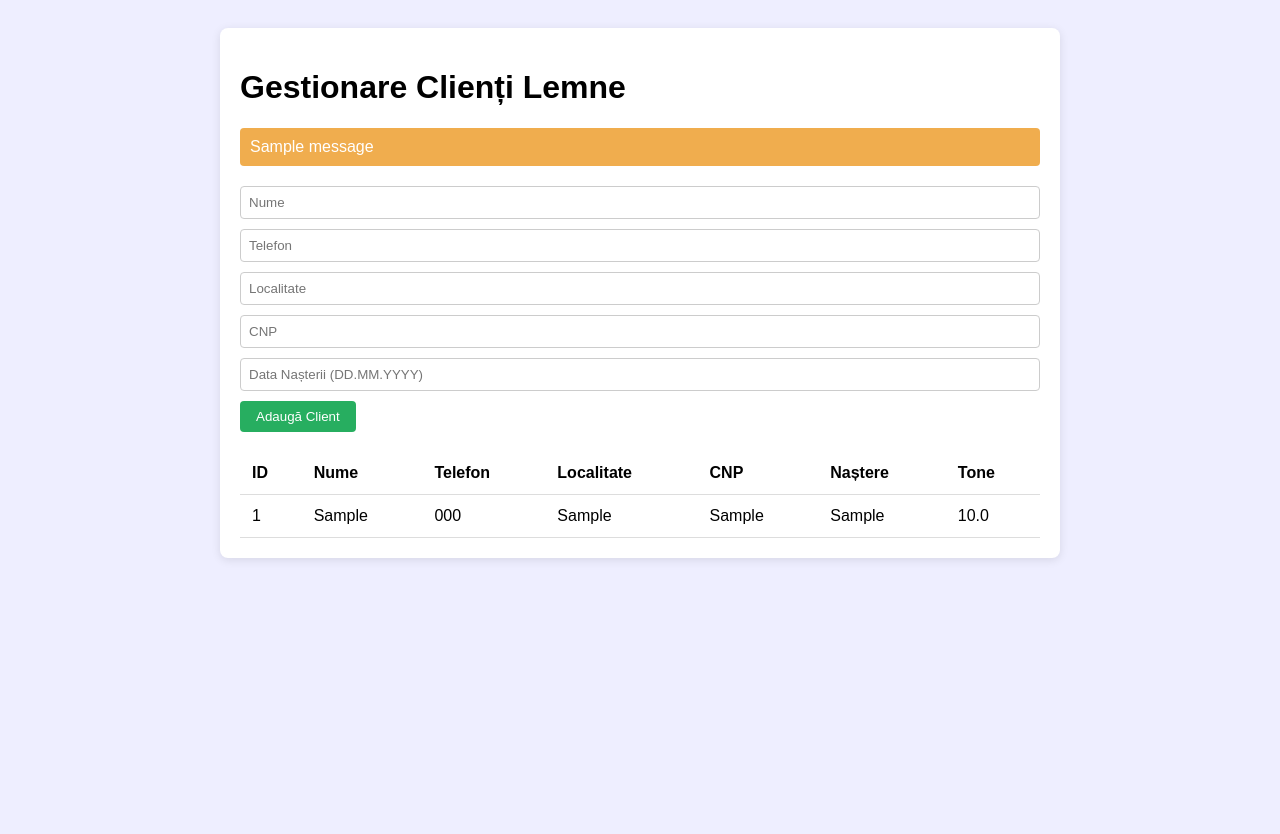
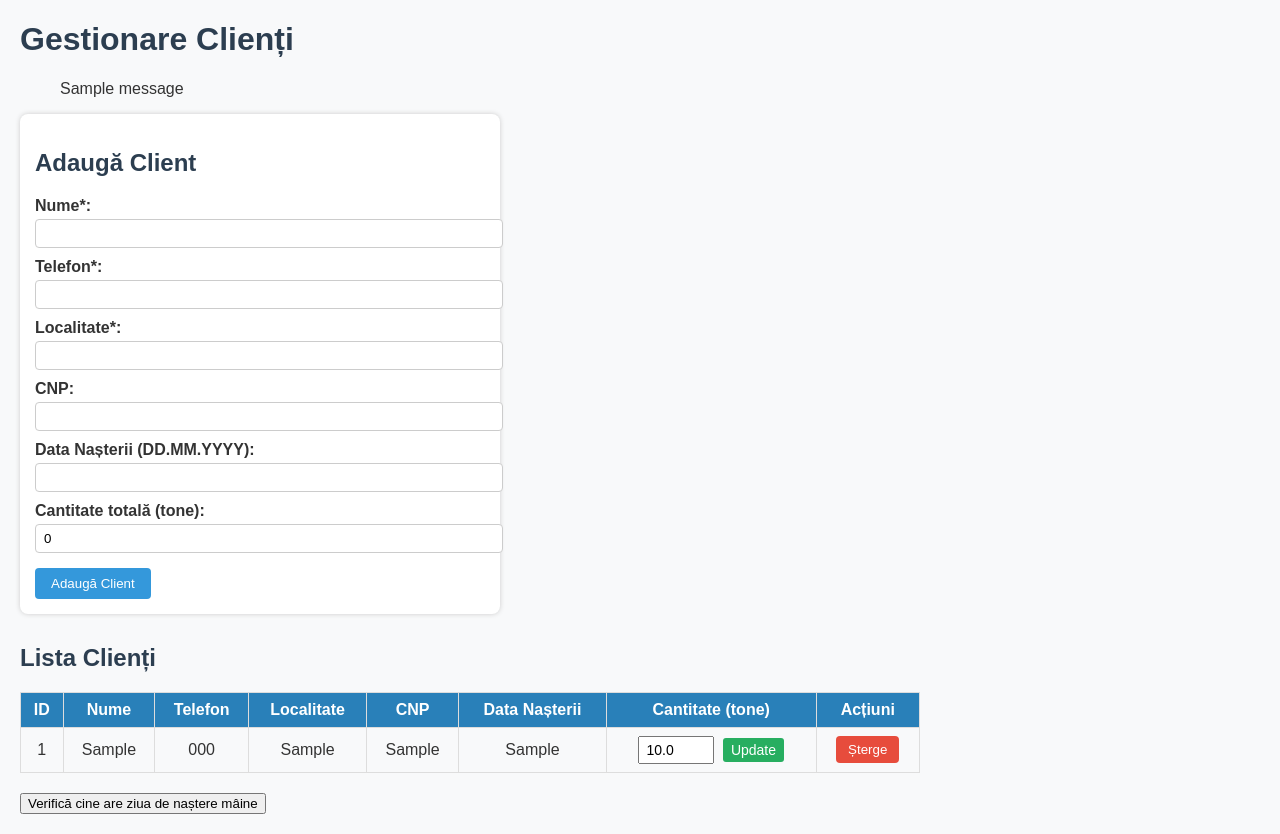
Before and after one commit to gsmcontactct/web-client-manager, a Flask app: page / in a window 1280 px wide. Before the commit the page ends 560 px from the top, so only its background shows below. Run offline with Flask 3, Linux system fonts and the light colour scheme; tables that the repository leaves empty hold one stand-in row (values such as "Sample post"); one stand-in notice (Sample message) is shown.

Commit message:
Update aplicație: adăugat ștergere client, update cantitate și buton verificare ziua de naștere

```diff
--- a/app.py
+++ b/app.py
@@ -24,28 +24,9 @@ def init_db():
         conn.commit()
         conn.close()
 
-def verifica_zile_nastere():
-    maine = (datetime.now() + timedelta(days=1)).strftime("%d.%m")
-    conn = sqlite3.connect(DB)
-    c = conn.cursor()
-    c.execute("SELECT nume, data_nasterii FROM clienti WHERE data_nasterii IS NOT NULL")
-    mesaje = []
-    for nume, data_nasterii in c.fetchall():
-        if data_nasterii:
-            try:
-                zi_luna = datetime.strptime(data_nasterii, "%d.%m.%Y").strftime("%d.%m")
-                if zi_luna == maine:
-                    mesaje.append(f"Mâine este ziua lui {nume} – {data_nasterii}")
-            except ValueError:
-                continue
-    conn.close()
-    if mesaje:
-        for mesaj in mesaje:
-            flash(mesaj, "alarm")
-
-# Apelăm inițializarea DB și verificarea zilelor de naștere *înainte* să pornească serverul
-init_db()
-verifica_zile_nastere()
+@app.before_first_request
+def setup():
+    init_db()
 
 @app.route('/', methods=['GET'])
 def index():
@@ -63,23 +44,74 @@ def add_client():
     localitate = request.form['localitate']
     cnp = request.form['cnp']
     data_nasterii = request.form['data_nasterii']
+    cantitate = request.form.get('cantitate', '0')
     if not nume or not telefon or not localitate:
         flash("Completează toate câmpurile obligatorii", "error")
         return redirect(url_for('index'))
     try:
         if data_nasterii:
             datetime.strptime(data_nasterii, "%d.%m.%Y")
+        if cantitate:
+            float(cantitate)
     except ValueError:
-        flash("Data nașterii trebuie să fie în formatul DD.MM.YYYY", "error")
+        flash("Verifică formatul datelor introduse", "error")
         return redirect(url_for('index'))
     conn = sqlite3.connect(DB)
     c = conn.cursor()
-    c.execute("INSERT INTO clienti (nume, telefon, localitate, cnp, data_nasterii) VALUES (?, ?, ?, ?, ?)",
-              (nume, telefon, localitate, cnp, data_nasterii))
+    c.execute("INSERT INTO clienti (nume, telefon, localitate, cnp, data_nasterii, cantitate_total) VALUES (?, ?, ?, ?, ?, ?)",
+              (nume, telefon, localitate, cnp, data_nasterii, float(cantitate) if cantitate else 0))
     conn.commit()
     conn.close()
     flash("Client adăugat cu succes", "success")
     return redirect(url_for('index'))
 
+@app.route('/delete/<int:id>', methods=['POST'])
+def delete_client(id):
+    conn = sqlite3.connect(DB)
+    c = conn.cursor()
+    c.execute("DELETE FROM clienti WHERE id = ?", (id,))
+    conn.commit()
+    conn.close()
+    flash("Client șters", "success")
+    return redirect(url_for('index'))
+
+@app.route('/update_cantitate/<int:id>', methods=['POST'])
+def update_cantitate(id):
+    cantitate = request.form.get('cantitate_update')
+    try:
+        cant_val = float(cantitate)
+    except (ValueError, TypeError):
+        flash("Introdu o cantitate validă", "error")
+        return redirect(url_for('index'))
+    conn = sqlite3.connect(DB)
+    c = conn.cursor()
+    c.execute("UPDATE clienti SET cantitate_total = ? WHERE id = ?", (cant_val, id))
+    conn.commit()
+    conn.close()
+    flash("Cantitate actualizată", "success")
+    return redirect(url_for('index'))
+
+@app.route('/verifica_nasteri')
+def verifica_nasteri():
+    maine = (datetime.now() + timedelta(days=1)).strftime("%d.%m")
+    conn = sqlite3.connect(DB)
+    c = conn.cursor()
+    c.execute("SELECT nume, data_nasterii FROM clienti WHERE data_nasterii IS NOT NULL")
+    mesaje = []
+    for nume, data_nasterii in c.fetchall():
+        try:
+            zi_luna = datetime.strptime(data_nasterii, "%d.%m.%Y").strftime("%d.%m")
+            if zi_luna == maine:
+                mesaje.append(f"Mâine este ziua lui {nume} – {data_nasterii}")
+        except ValueError:
+            continue
+    conn.close()
+    if mesaje:
+        for mesaj in mesaje:
+            flash(mesaj, "alarm")
+    else:
+        flash("Niciun client nu are ziua de naștere mâine.", "info")
+    return redirect(url_for('index'))
+
 if __name__ == '__main__':
     app.run(debug=True)
--- a/static/style.css
+++ b/static/style.css
@@ -1,15 +1,107 @@
+body {
+    font-family: Arial, sans-serif;
+    background-color: #f8f9fa;
+    color: #333;
+    margin: 20px;
+}
 
-body { font-family: Arial; background: #eef; padding: 20px; }
-.container { max-width: 800px; margin: auto; background: #fff;
-  padding:20px; border-radius:8px; box-shadow:0 2px 10px rgba(0,0,0,0.1);
+h1, h2 {
+    color: #2c3e50;
 }
-button { background:#27ae60; color:white; padding:8px 16px;
-  border:none; border-radius:4px; cursor:pointer; }
-button:hover { background:#219150; }
-input, select { padding:8px; width:100%; box-sizing:border-box;
-  margin-bottom:10px; border-radius:4px; border:1px solid #ccc; }
-table { width:100%; border-collapse:collapse; margin-top:20px; }
-th,td { padding:12px; border-bottom:1px solid #ddd; text-align:left; }
-.flash { padding:10px; background:#f0ad4e; color:#fff;
-  border-radius:4px; margin-bottom:20px; }
-.alarm { background:#e74c3c !important; }
+
+form.form-add {
+    background: white;
+    padding: 15px;
+    border-radius: 8px;
+    box-shadow: 0 0 5px #ccc;
+    max-width: 450px;
+    margin-bottom: 30px;
+}
+
+form.form-add label {
+    display: block;
+    margin-top: 10px;
+    font-weight: bold;
+}
+
+form.form-add input {
+    width: 100%;
+    padding: 6px 8px;
+    margin-top: 4px;
+    border: 1px solid #ccc;
+    border-radius: 4px;
+}
+
+form.form-add button {
+    margin-top: 15px;
+    background-color: #3498db;
+    color: white;
+    border: none;
+    padding: 8px 16px;
+    border-radius: 4px;
+    cursor: pointer;
+}
+
+form.form-add button:hover {
+    background-color: #2980b9;
+}
+
+table {
+    border-collapse: collapse;
+    width: 100%;
+    max-width: 900px;
+}
+
+table th, table td {
+    border: 1px solid #ddd;
+    padding: 8px;
+    text-align: center;
+}
+
+table th {
+    background-color: #2980b9;
+    color: white;
+}
+
+form.form-inline {
+    display: inline-block;
+    margin: 0;
+}
+
+form.form-inline input[type=text] {
+    width: 60px;
+    padding: 4px 6px;
+    font-size: 14px;
+}
+
+form.form-inline button {
+    padding: 4px 8px;
+    font-size: 14px;
+    cursor: pointer;
+    background-color: #27ae60;
+    color: white;
+    border: none;
+    border-radius: 3px;
+    margin-left: 4px;
+}
+
+form.form-inline button:hover {
+    background-color: #1e8449;
+}
+
+.delete-btn {
+    background-color: #e74c3c;
+    color: white;
+    border: none;
+    padding: 6px 12px;
+    border-radius: 4px;
+    cursor: pointer;
+}
+
+.delete-btn:hover {
+    background-color: #c0392b;
+}
+
+.messages {
+    list-style: none;
+    padding
--- a/templates/index.html
+++ b/templates/index.html
@@ -1,48 +1,75 @@
-
-<!doctype html>
+<!DOCTYPE html>
 <html lang="ro">
 <head>
-  <meta charset="utf-8">
-  <title>Clienti Lemne</title>
-  <link rel="stylesheet" href="{{ url_for('static', filename='style.css') }}">
+    <meta charset="UTF-8" />
+    <title>Gestionare clienți - Lemne</title>
+    <link rel="stylesheet" href="{{ url_for('static', filename='style.css') }}" />
 </head>
 <body>
-<div class="container">
-  <h1>Gestionare Clienți Lemne</h1>
+    <h1>Gestionare Clienți</h1>
 
     {% with messages = get_flashed_messages(with_categories=true) %}
       {% if messages %}
+        <ul class="messages">
           {% for category, message in messages %}
-        <div class="flash {{ category }}">{{ message }}</div>
+            <li class="{{ category }}">{{ message }}</li>
           {% endfor %}
+        </ul>
       {% endif %}
     {% endwith %}
 
-  <form method="POST" action="/add">
-    <input type="text" name="nume" placeholder="Nume" required>
-    <input type="text" name="telefon" placeholder="Telefon" required>
-    <input type="text" name="localitate" placeholder="Localitate" required>
-    <input type="text" name="cnp" placeholder="CNP">
-    <input type="text" name="data_nasterii" placeholder="Data Nașterii (DD.MM.YYYY)">
+    <form action="{{ url_for('add_client') }}" method="post" class="form-add">
+        <h2>Adaugă Client</h2>
+        <label>Nume*:</label>
+        <input type="text" name="nume" required />
+        <label>Telefon*:</label>
+        <input type="text" name="telefon" required />
+        <label>Localitate*:</label>
+        <input type="text" name="localitate" required />
+        <label>CNP:</label>
+        <input type="text" name="cnp" />
+        <label>Data Nașterii (DD.MM.YYYY):</label>
+        <input type="text" name="data_nasterii" />
+        <label>Cantitate totală (tone):</label>
+        <input type="text" name="cantitate" value="0" />
         <button type="submit">Adaugă Client</button>
     </form>
 
+    <h2>Lista Clienți</h2>
     <table>
-    <thead><tr><th>ID</th><th>Nume</th><th>Telefon</th><th>Localitate</th><th>CNP</th><th>Naștere</th><th>Tone</th></tr></thead>
+        <thead>
+            <tr>
+                <th>ID</th><th>Nume</th><th>Telefon</th><th>Localitate</th><th>CNP</th><th>Data Nașterii</th><th>Cantitate (tone)</th><th>Acțiuni</th>
+            </tr>
+        </thead>
         <tbody>
-    {% for client in clienti %}
+            {% for c in clienti %}
             <tr>
-        <td>{{ client[0] }}</td>
-        <td>{{ client[1] }}</td>
-        <td>{{ client[2] }}</td>
-        <td>{{ client[3] }}</td>
-        <td>{{ client[4] or '-' }}</td>
-        <td>{{ client[5] or '-' }}</td>
-        <td>{{ client[6] }}</td>
+                <td>{{ c[0] }}</td>
+                <td>{{ c[1] }}</td>
+                <td>{{ c[2] }}</td>
+                <td>{{ c[3] }}</td>
+                <td>{{ c[4] if c[4] else '-' }}</td>
+                <td>{{ c[5] if c[5] else '-' }}</td>
+                <td>
+                    <form action="{{ url_for('update_cantitate', id=c[0]) }}" method="post" class="form-inline">
+                        <input type="text" name="cantitate_update" value="{{ c[6] }}" size="6" />
+                        <button type="submit">Update</button>
+                    </form>
+                </td>
+                <td>
+                    <form action="{{ url_for('delete_client', id=c[0]) }}" method="post" onsubmit="return confirm('Ștergi clientul {{ c[1] }}?');">
+                        <button type="submit" class="delete-btn">Șterge</button>
+                    </form>
+                </td>
             </tr>
             {% endfor %}
         </tbody>
     </table>
-</div>
+
+    <form action="{{ url_for('verifica_nasteri') }}" method="get" style="margin-top:20px;">
+        <button type="submit">Verifică cine are ziua de naștere mâine</button>
+    </form>
+
 </body>
 </html>
```
Lines whose indentation alone changed are shown as unchanged.
